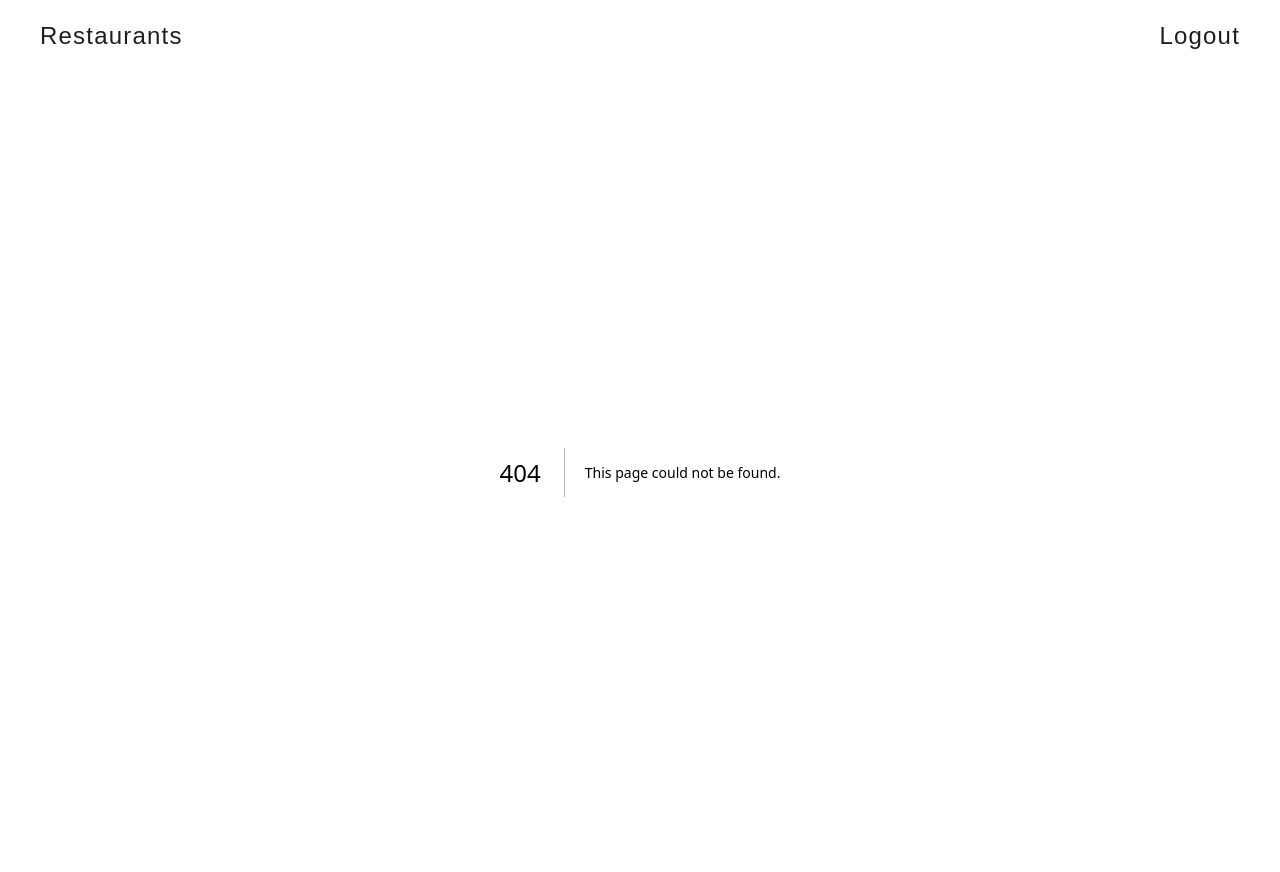
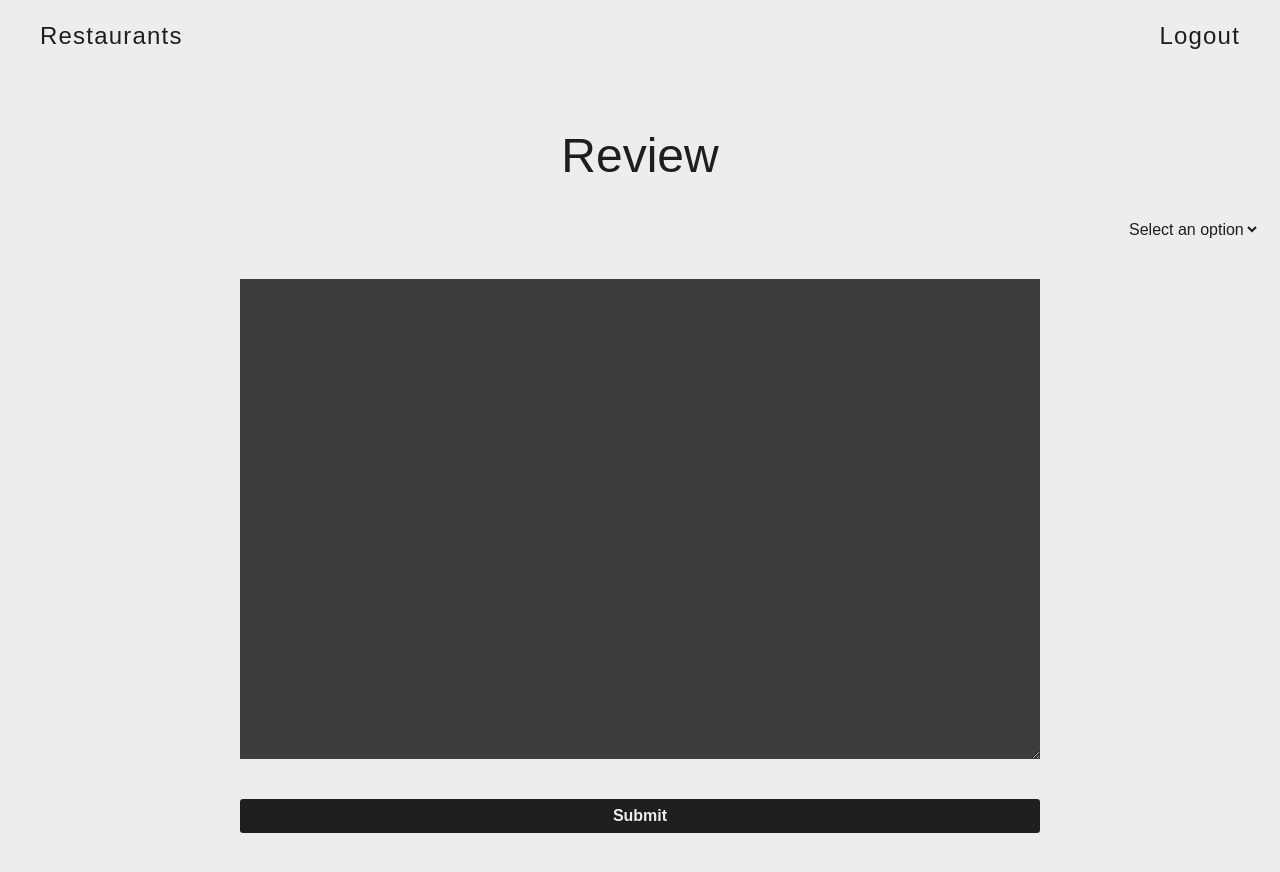
Before and after one commit to patrick-mcisaac/restaurant-review-client, a Next.js app: page /restaurants/1/add_review in a window 1280 px wide. Before the commit this address had no page. Shown: the top 872 px of the page. Built offline with nearby package versions, Linux system fonts and the light colour scheme; sample sign-in values are in the browser's storage.

Commit message:
basic review form set up

```diff
--- a/src/_components/Button.tsx
+++ b/src/_components/Button.tsx
@@ -4,10 +4,17 @@ import React from 'react'
 type ButtonProps = {
     text: string
     handleClick: () => void
+    className?: string
+    preventDefault?: boolean
 }
 
-export default function Button({text, handleClick} : ButtonProps) {
+export default function Button({text, handleClick, className, preventDefault} : ButtonProps) {
   return (
-    <button className='button cursor-pointer hover:scale-105 transition' onClick={handleClick}>{text}</button>
+    <button className={`${className} button cursor-pointer hover:scale-105 transition`} onClick={(e) => {
+      if(preventDefault){
+        e.preventDefault()
+      }
+      handleClick()
+    }}>{text}</button>
   )
 }
--- /dev/null
+++ b/src/_components/form/TextArea.tsx
@@ -0,0 +1,14 @@
+'use client'
+import React from 'react'
+
+type TextAreaProps = {
+    className: string,
+    value: string,
+    handleChange: (e: React.ChangeEvent<HTMLTextAreaElement>) => void
+}
+
+export default function TextArea({ className, value, handleChange } : TextAreaProps) {
+  return (
+    <textarea className={`${className}`} value={value} onChange={handleChange} />
+  )
+}
--- a/src/_components/reviews/ReviewList.tsx
+++ b/src/_components/reviews/ReviewList.tsx
@@ -1,19 +1,26 @@
+'use client'
 import { ReviewType } from '@/types/ReviewTypes'
 import React from 'react'
+import Button from '../Button'
+import { useRouter } from 'next/navigation'
+import { ParamValue } from 'next/dist/server/request/params'
 
 type ReviewProps = {
     review: ReviewType
+    id: ParamValue
 }
 
-export const ReviewList = ({review} : ReviewProps) => {
+export const ReviewList = ({review, id} : ReviewProps) => {
+    const router = useRouter()
   return (
     <div className='border border-foreground w-full bg-light-grey text-foreground rounded-lg gap-5 flex flex-col p-3 md:p-10 '>
         <div className='flex flex-col md:flex-row text-center justify-between items-center'>
-            <h1 className='text-xl md:text-2xl  font-semibold'>Restaurant Name</h1>
-            <p className='text-lg'>Restaurant Location</p>
+            <h1 className='text-xl md:text-2xl  font-semibold'>{review.restaurant.name}</h1>
+            <p className='text-lg'>{review.restaurant_location}</p>
         </div>
         <p className='text-md'>{review.review}</p>
-        <p className='text-sm '>User info</p>
+        <p className='text-sm '>{review.user.username}</p>
+        {review.is_owner? <Button text='Edit' handleClick={() => {router.push(`/restaurants/${id}/reviews/${review.id}/edit`)}}/> : ''}
     </div>
   )
 }
--- /dev/null
+++ b/src/app/restaurants/[id]/add_review/page.tsx
@@ -0,0 +1,30 @@
+'use client'
+import Button from '@/_components/Button'
+import TextArea from '@/_components/form/TextArea'
+import { Select } from '@/_components/searchbars/Select'
+import React, { useState } from 'react'
+
+export default function Page() {
+
+    const [reviewText, setReviewText] = useState<string>('')
+
+    const handleClick= () => {
+
+    }
+  return (
+    <form className='flex  flex-col gap-6 md:gap-10 md:mt-10 p-5 mt-5 justify-start'>
+        <h1 className='text-center text-5xl'>Review</h1>
+        <fieldset className='flex justify-end'>
+
+            <Select name='location' locations={''}/>
+        </fieldset>
+        <fieldset className='flex  justify-center'>
+
+            <TextArea handleChange={(e: React.ChangeEvent<HTMLTextAreaElement>) => {
+                setReviewText(e.target.value)
+            }} value={reviewText} className='bg-light-grey lg:h-120 lg:w-200 text-foreground md:h-120 h-75 w-full'  />
+        </fieldset>
+        <Button className='mt-10 lg:relative lg:w-200 w-full self-center  md:absolute md:bottom-10 md:w-[90%] ' text='Submit' preventDefault={true} handleClick={handleClick} />
+    </form>
+  )
+}
--- a/src/app/restaurants/[id]/reviews/page.tsx
+++ b/src/app/restaurants/[id]/reviews/page.tsx
@@ -14,7 +14,7 @@ export default function Page() {
     })
   return isSuccess?(
     <div className='flex gap-10 justify-start flex-col p-10'>
-        {reviews.map((review: ReviewType) => <ReviewList key={review.id} review={review}/>)}
+        {reviews.map((review: ReviewType) => <ReviewList id={id} key={review.id} review={review}/>)}
     </div>
   ) : ''
 }
--- a/src/types/ReviewTypes.ts
+++ b/src/types/ReviewTypes.ts
@@ -1,7 +1,14 @@
 export type ReviewType = {
     id: number
     review: string
-    user: number
     restaurant_location: number
-    restaurant: number
+    restaurant: {
+        id: number,
+        name: string
+    }
+    user: {
+        username: string
+    }
+    is_owner: boolean
+
 }
```
